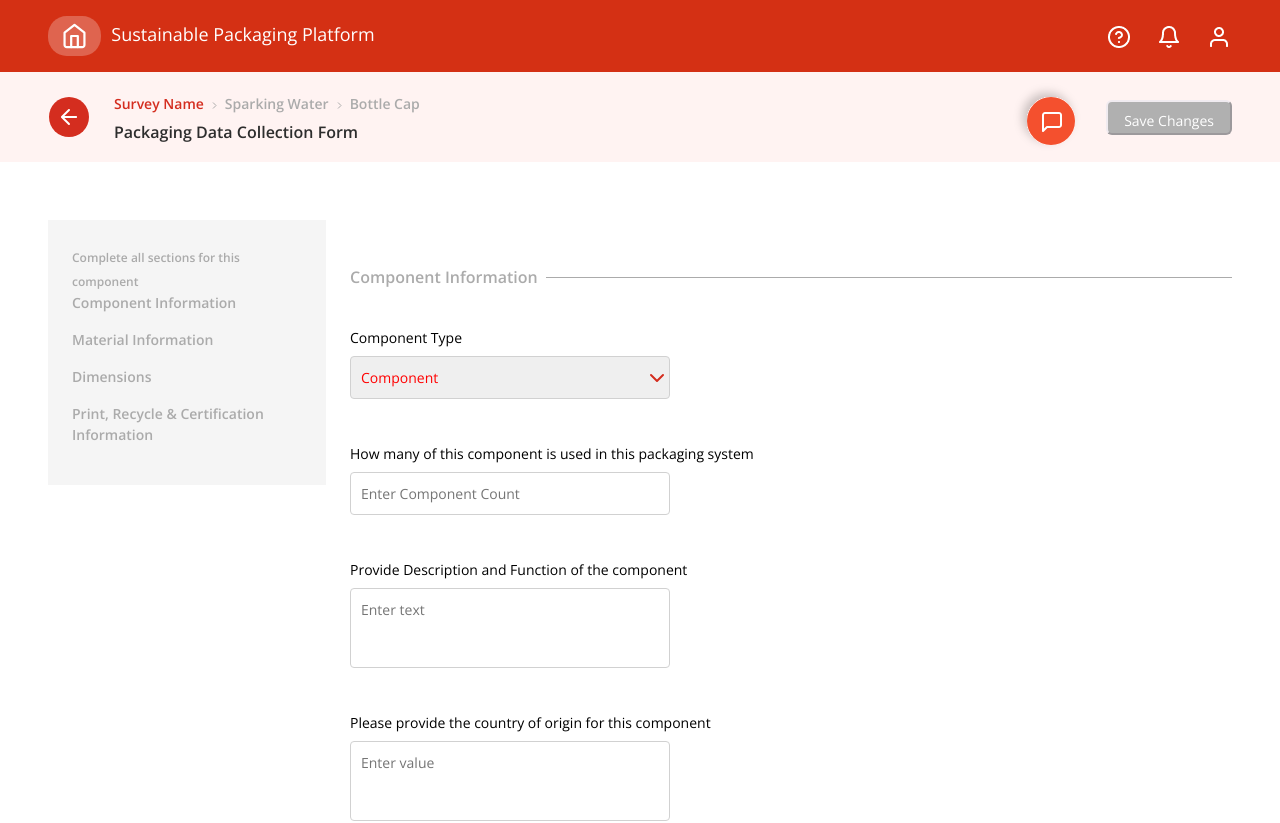
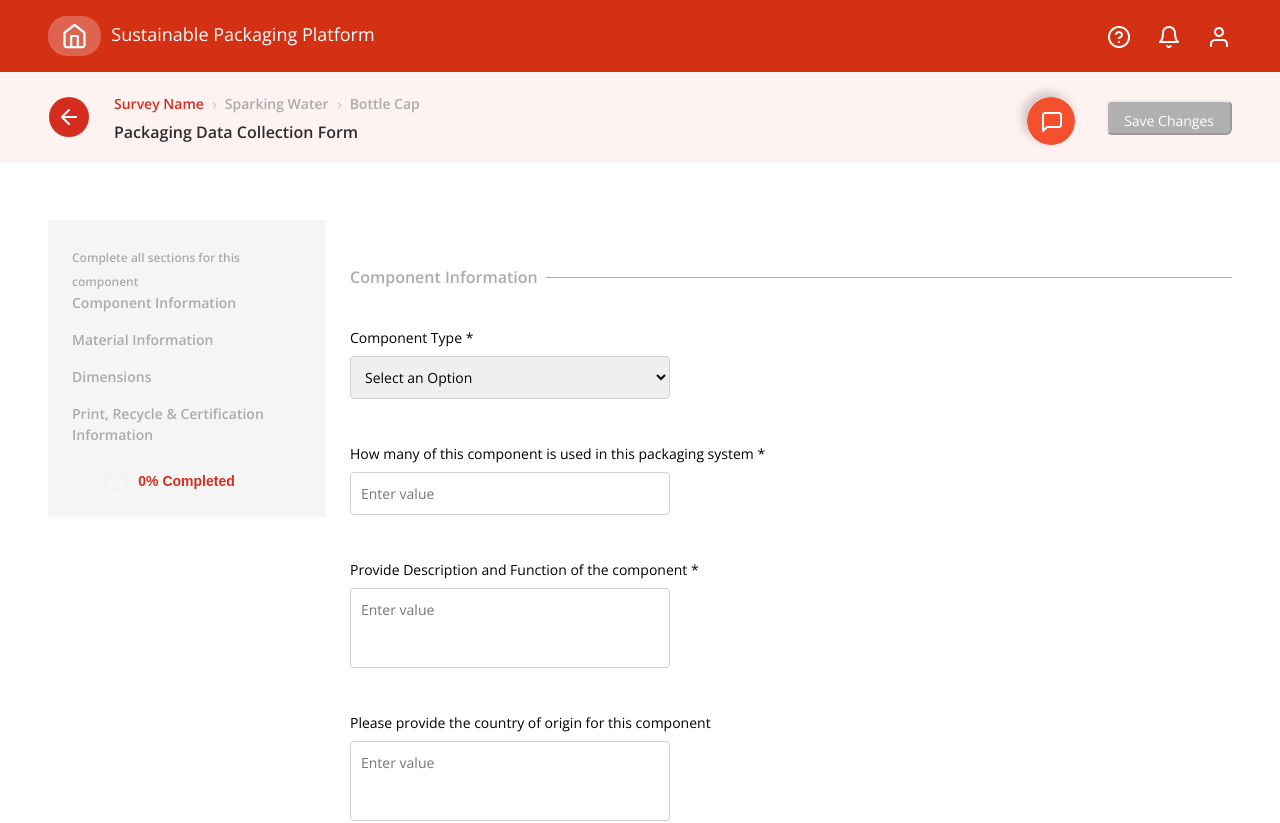
Before and after one commit to Darshanchouhan/sgs_project, a React (Create React App) app: page / in a window 1280 px wide. Shown: the top 823 px of the page. Built offline with nearby package versions, Linux system fonts and the light colour scheme; the HTML template or start-up script is replaced by a standard one.

Commit message:
Updated the changes

```diff
--- a/src/PkgDataForm.js
+++ b/src/PkgDataForm.js
@@ -3,10 +3,13 @@ import Navbar from "./Navbar";
 import BreadcrumbHeader from "./Breadcrumb";
 import "./style.css";
 import questionnaireData from "./questionnarire_repsonse_latest.json";
+import { ReactComponent as CircleLoader } from './assets/images/circle-load.svg';
 
 const PkgDataForm = () => {
     const [sections, setSections] = useState({});
     const [answers, setAnswers] = useState({});
+    const [mandatoryAnsweredCount, setMandatoryAnsweredCount] = useState(0); // Track answered mandatory questions
+    const [totalMandatoryCount, setTotalMandatoryCount] = useState(0); // Track total mandatory questions
     const sectionRefs = useRef({}); // Store refs for each section
 
     useEffect(() => {
@@ -14,9 +17,20 @@ const PkgDataForm = () => {
             const questions = questionnaireData.components[0].component_questions;
             const questionMap = new Map();
 
+            let totalMandatory = 0;
+            let answeredMandatory = 0;
+
             // Build question map with children
             questions.forEach((q) => {
                 questionMap.set(q.question_id, { ...q, children: [] });
+
+                // Count mandatory questions
+                if (q.mandatory) {
+                    totalMandatory += 1;
+                    if (answers[q.question_id] !== undefined) {
+                        answeredMandatory += 1; // If the question is answered
+                    }
+                }
             });
 
             // Assign children to their respective parents
@@ -37,10 +51,12 @@ const PkgDataForm = () => {
             });
 
             setSections(groupedSections);
+            setTotalMandatoryCount(totalMandatory); // Set the total count of mandatory questions
+            setMandatoryAnsweredCount(answeredMandatory); // Set the initial count of answered mandatory questions
         };
 
         processQuestions();
-    }, []);
+    }, [answers]); // Re-run whenever answers change
 
     // Helper function to normalize text for case-insensitive comparison
     const normalizeText = (text) => {
@@ -58,10 +74,10 @@ const PkgDataForm = () => {
 
     // Handle input change for answers
     const handleInputChange = (questionId, value) => {
-        setAnswers((prevAnswers) => ({
-            ...prevAnswers,
-            [questionId]: value,
-        }));
+        setAnswers((prevAnswers) => {
+            const newAnswers = { ...prevAnswers, [questionId]: value };
+            return newAnswers;
+        });
     };
 
     const renderField = (question) => {
@@ -96,12 +112,12 @@ const PkgDataForm = () => {
                 return (
                     <div className="input-group">
                         <input
-                            className="h-44  text-secondary w-130"
+                            className="h-44 text-secondary w-130"
                             type={question.question_type === "Float + Dropdown" ? "number" : "text"}
                             placeholder={placeholderText} // Use placeholder from question
                             onChange={handleChange}
                         />
-                        <select onChange={handleChange} className="bg-color-light-shade form-list w-70 ">
+                        <select onChange={handleChange} className="bg-color-light-shade form-list w-70">
                             {question.dropdown_options.map((option, index) => (
                                 <option key={index} value={option}>
                                     {option}
@@ -112,8 +128,8 @@ const PkgDataForm = () => {
                 );
             case "Dropdown":
                 return (
-                    <select className="w-320 form-list "onChange={handleChange}>
-                        <option value="" disabled>{placeholderText }</option> {/* Use placeholder as the first option */}
+                    <select className="w-320 " onChange={handleChange}>
+                        <option value="">{placeholderText}</option> {/* Use placeholder as the first option */}
                         {question.dropdown_options.map((option, index) => (
                             <option key={index} value={option}>
                                 {option}
@@ -133,8 +149,6 @@ const PkgDataForm = () => {
         }
     };
 
-
-
     // Render questions dynamically based on answers and section grouping
     const renderQuestions = (questions) => {
         return questions.map((question) => {
@@ -145,9 +159,12 @@ const PkgDataForm = () => {
                 return null;
             }
 
+            // Check if the question is mandatory and append '*' if true
+            const questionLabel = question.mandatory ? `${question.question_text} *` : question.question_text;
+
             return (
                 <div className="form-group mt-4" key={question.question_id}>
-                    <label>{question.question_text}</label>
+                    <label>{questionLabel}</label>
                     {renderField(question)}
                 </div>
             );
@@ -180,6 +197,9 @@ const PkgDataForm = () => {
         });
     };
 
+    // Calculate progress percentage
+    const progressPercentage = totalMandatoryCount === 0 ? 0 : (mandatoryAnsweredCount / totalMandatoryCount) * 100;
+    const strokeDashoffset = (1 - progressPercentage / 100) * 219.91; // 219.91 is the circle's circumference
     return (
         <div>
             <Navbar />
@@ -200,8 +220,23 @@ const PkgDataForm = () => {
                                     {section}
                                 </p>
                             ))}
+
+                            {/* Circular Loader placed inside section container */}
+                            <div className="circle-loader-container mt-4">
+                            <CircleLoader
+                className="circle-loader"
+                width="24"
+                height="24"
+                style={{
+                    transform: 'rotate(-90deg)',
+                }}
+            />
+                                <span className="percentage-text ml-3">{Math.round(progressPercentage)}% Completed</span>
+
+                            </div>
                         </div>
                     </div>
+
                     <div className="col-12 col-md-9">{renderSections()}</div>
                 </div>
             </div>
```
Also changed, not shown: src/assets/images/circle-load.svg (added), src/questionnarire_repsonse_latest.json, src/style.css.
